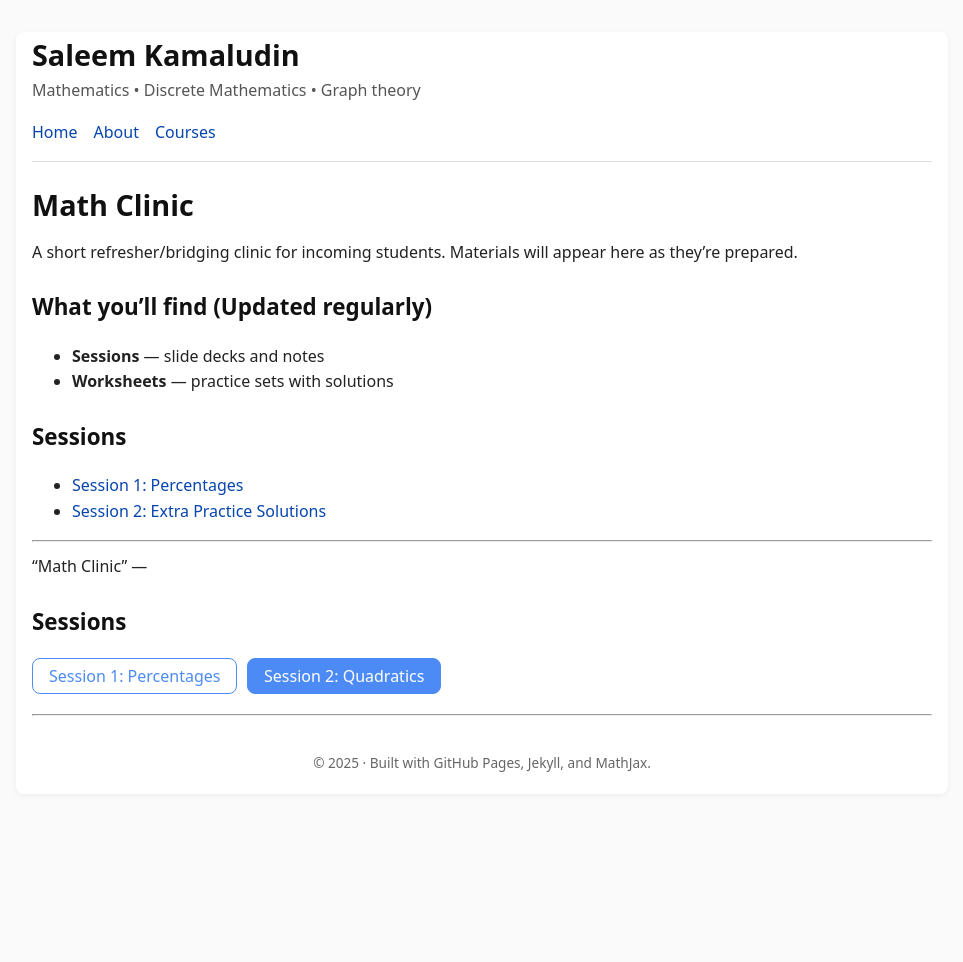
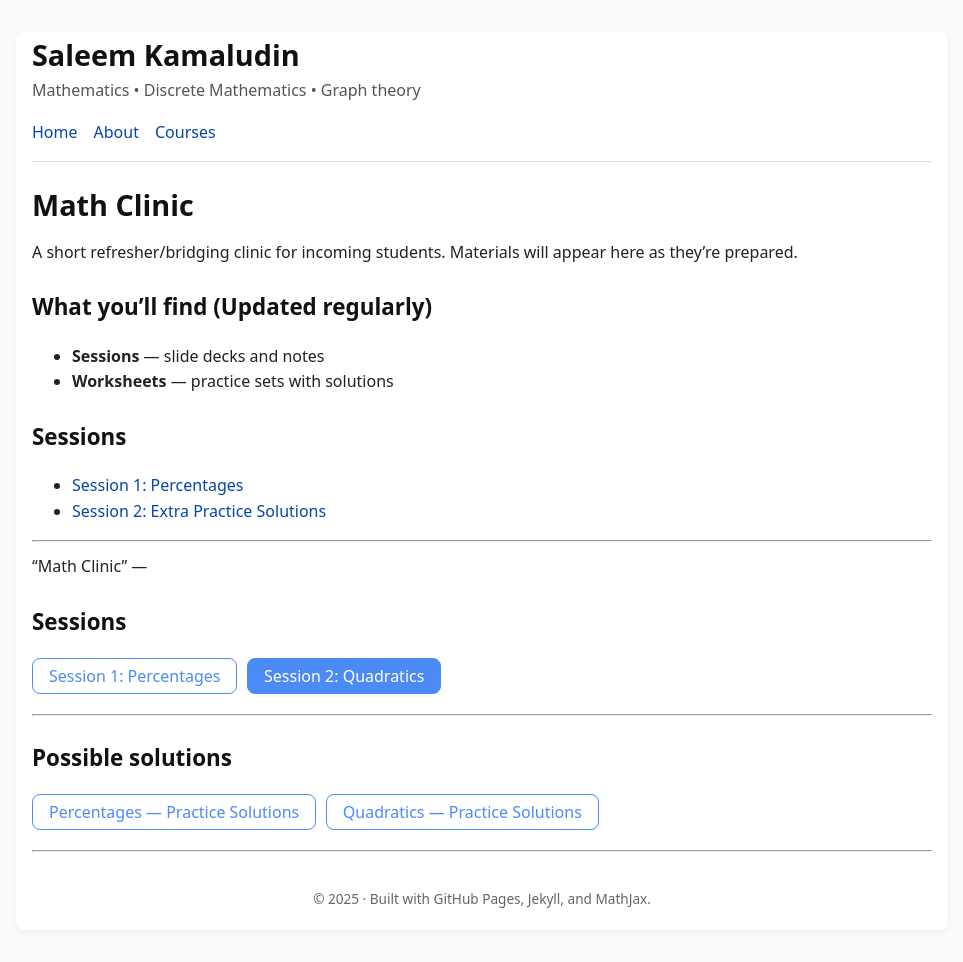
Before and after one commit to SaleemKamaludin/SaleemKamaludin.github.io, a Jekyll site: the page built from courses/math-clinic/index.md, in a window 1280 px wide. Shown: the whole page, without its empty margins (158-1121 px from the left). Built offline with Jekyll 4.4.1, drawn with Linux system fonts in a browser that asks for light colours; before the commit the page ends 900 px from its top, so only the background shows below that.

Commit message:
Update index.md

```diff
--- a/courses/math-clinic/index.md
+++ b/courses/math-clinic/index.md
@@ -40,3 +40,13 @@ Materials will appear here as they’re prepared.
   <a class="btn" href="{{ '/courses/math-clinic/sessions/session-01/' | relative_url }}">Session 1: Percentages</a>
   <a class="btn btn-primary" href="{{ '/courses/math-clinic/sessions/session-02/' | relative_url }}">Session 2: Quadratics</a>
 </div>
+
+
+<hr />
+
+## Possible solutions
+<div class="session-buttons">
+  <a class="btn" href="{{ '/courses/math-clinic/solutions/percentages/' | relative_url }}">Percentages — Practice Solutions</a>
+  <a class="btn" href="{{ '/courses/math-clinic/solutions/quadratics/'  | relative_url }}">Quadratics — Practice Solutions</a>
+  <!-- add more buttons as you create more solutions pages -->
+</div>
```
